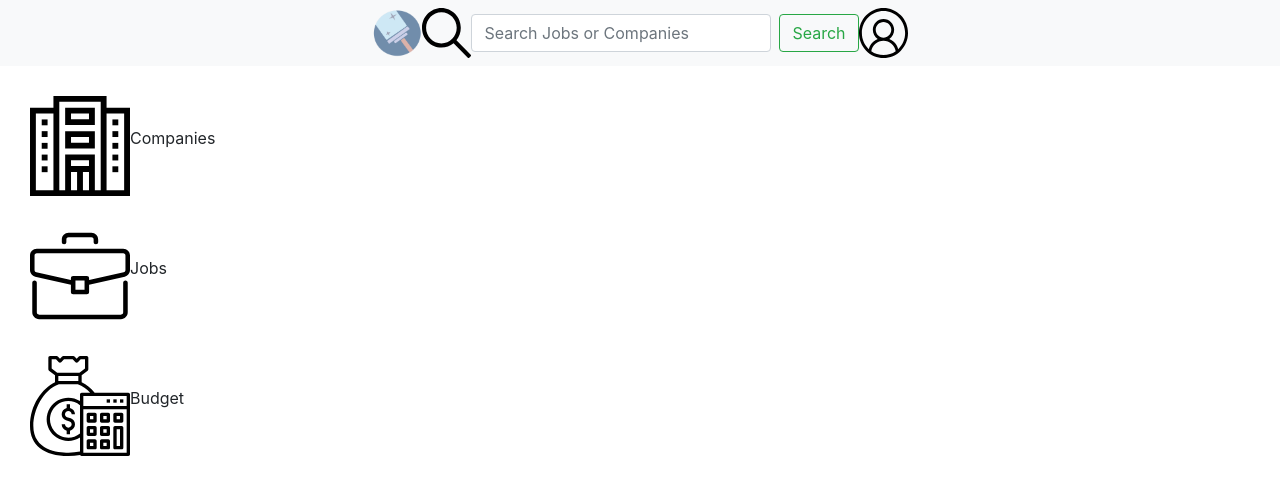
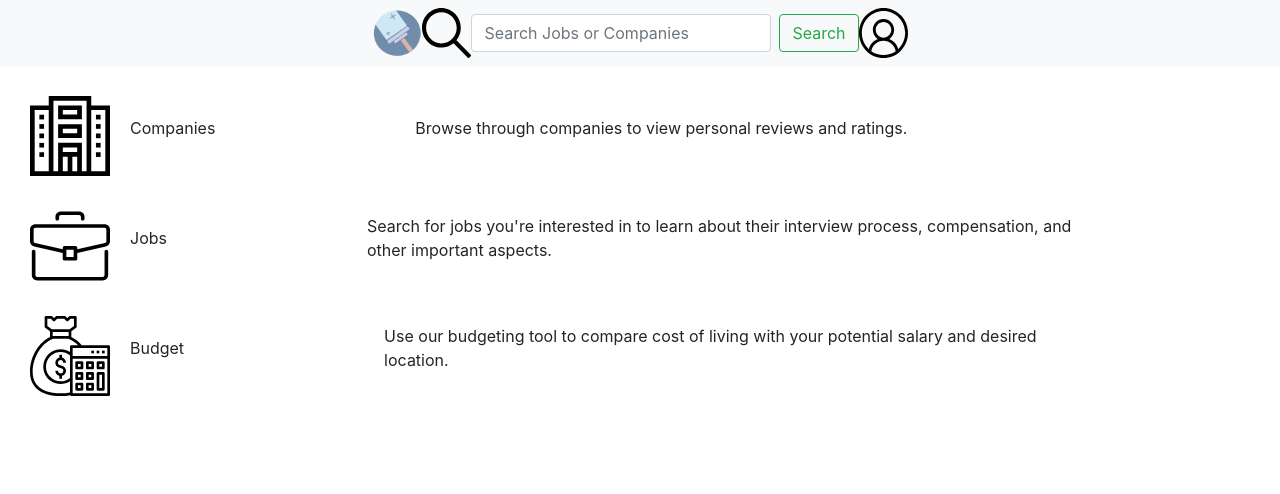
Before and after one commit to annatruelove/squeegee, a React (Create React App) app: page /home in a window 1280 px wide. Shown: the top 494 px of the page. Built offline with nearby package versions, Linux system fonts and the light colour scheme.

Commit message:
home page is set up

```diff
--- a/src/custom.scss
+++ b/src/custom.scss
@@ -19,7 +19,12 @@ $theme-colors: (
 }
 
 #home-logo {
-    width: 8%;
+    width: 100px;
+    padding-right: 20px;
+}
+
+p {
+    padding-right: 200px;
 }
 
 .home {
@@ -32,6 +37,11 @@ $theme-colors: (
     flex-direction: row;
     align-items: center;
     padding-bottom: 30px;
+}
+
+#column{
+    display: flex;
+    flex-direction: column;
 }
 
 #welc-btn {
--- a/src/screens/Home.js
+++ b/src/screens/Home.js
@@ -14,18 +14,25 @@ const Home = () => {
             <Navigation />
 
             <div class="home">
+
                 <div id="row">
                     <img src={company_icon} alt="logo" id="home-logo"></img>
                     <p>Companies</p>
+                    <p>Browse through companies to view personal reviews and ratings.</p>
                 </div>
+
                 <div id="row">
                     <img src={job_icon} alt="logo" id="home-logo"></img>
                     <p>Jobs</p>
+                    <p>Search for jobs you're interested in to learn about their interview process, compensation, and other important aspects. </p>
                 </div>
+
                 <div id="row">
                     <img src={budget_icon} alt="logo" id="home-logo"></img>
                     <p>Budget</p>
+                    <p>Use our budgeting tool to compare cost of living with your potential salary and desired location.</p>
                 </div>
+
             </div>
         </div>
 
```
